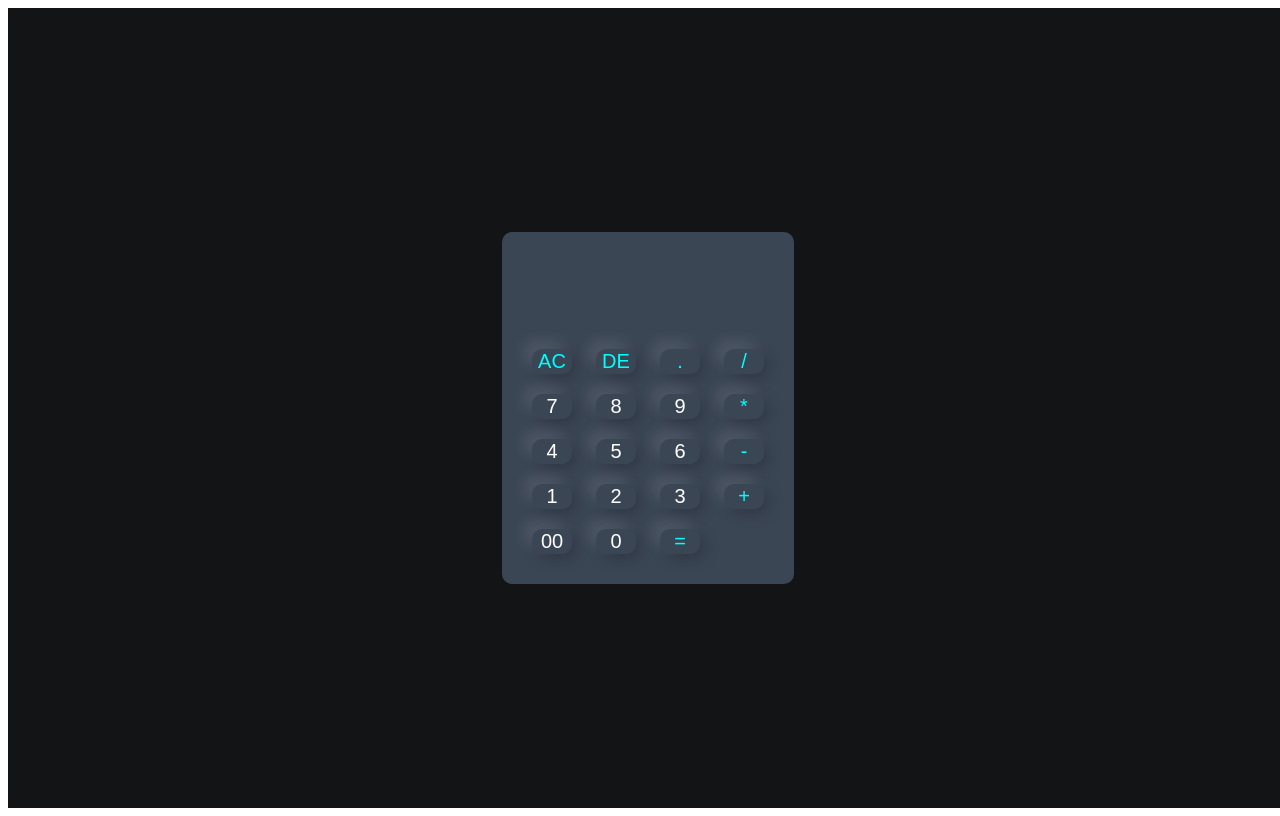
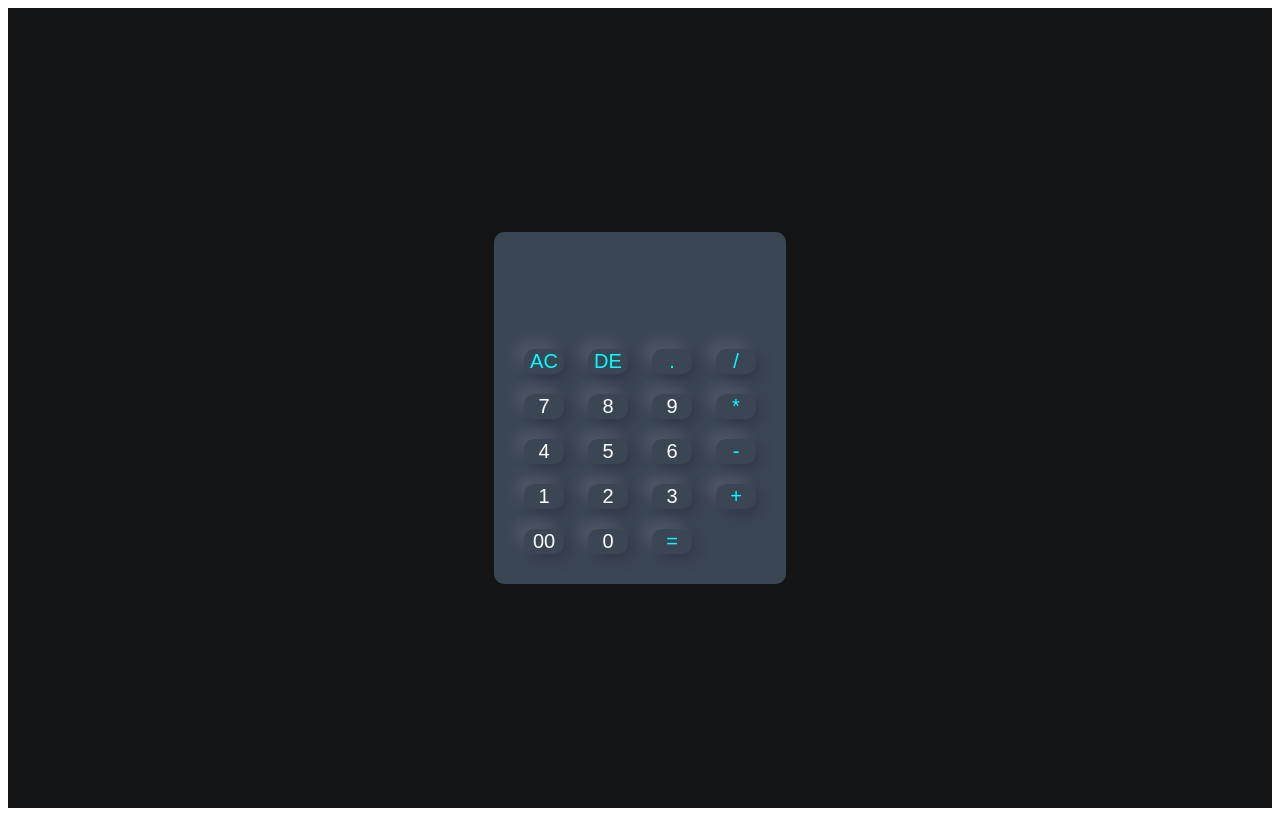
Before and after one commit to Sagarpandit90/calculater1, a plain HTML site: page index.html in a window 1280 px wide. Drawn offline with Linux system fonts and the light colour scheme.

Commit message:
add file

```diff
--- a/cal.css
+++ b/cal.css
@@ -1,5 +1,5 @@
 .sagar{
-    width:100vw;
+    width:auto;
     height:100vh;
     background-color:#131415;
     display: flex;
```
